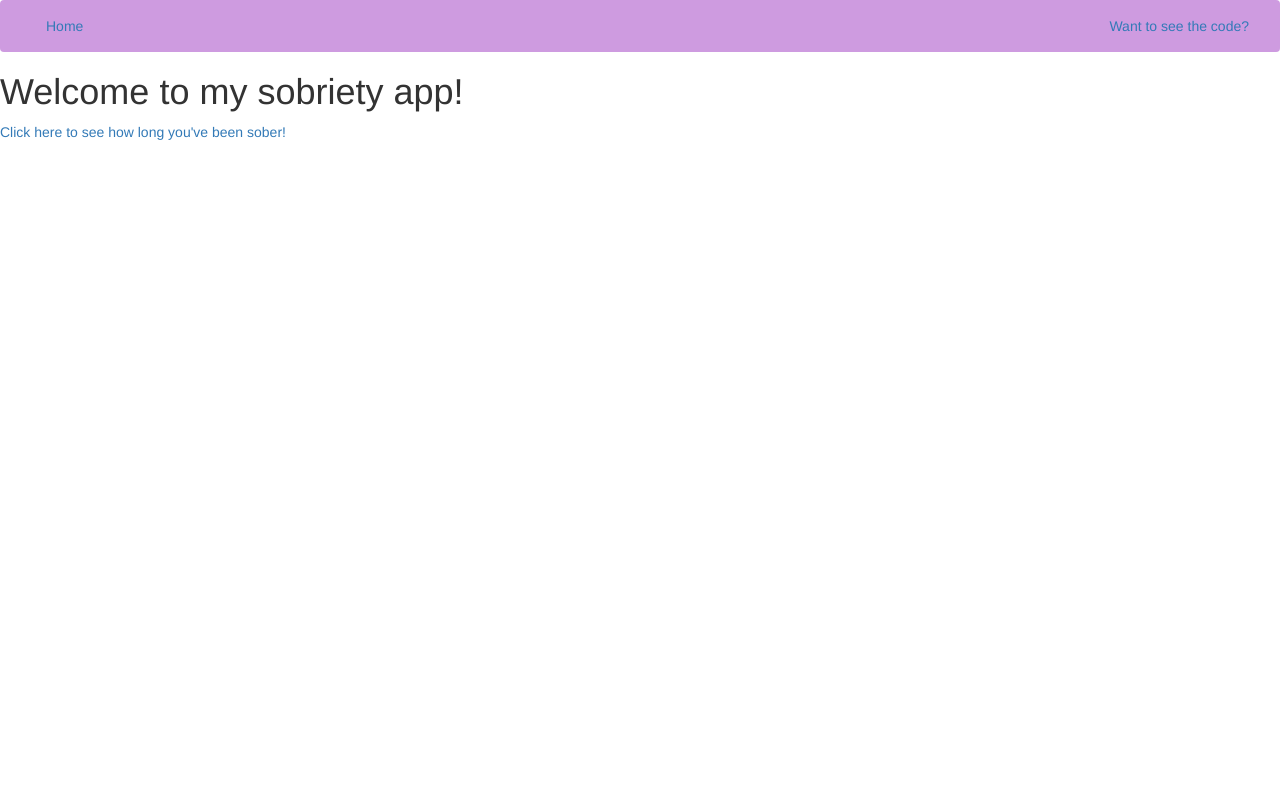
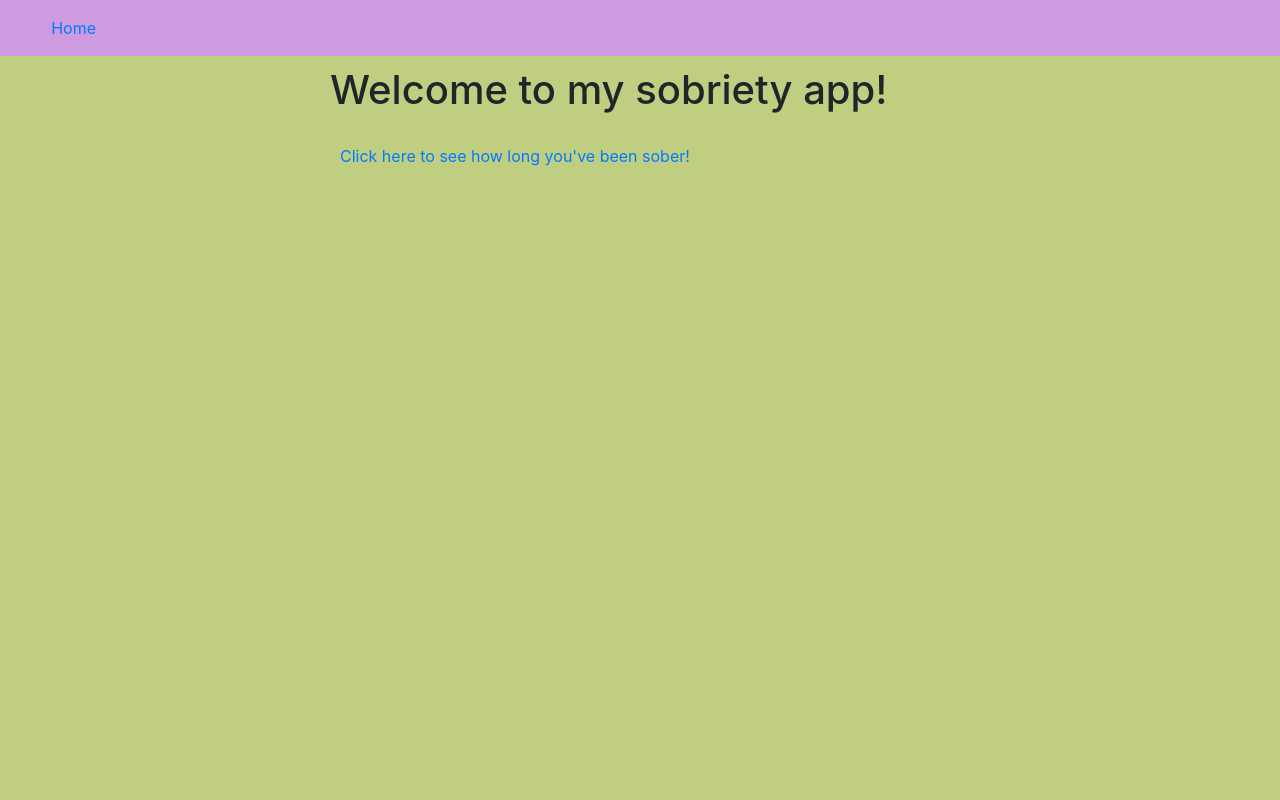
Before and after one commit to ktompky/sober-calculator, a Flask app: page / in a window 1280 px wide. Run offline with Flask 2, Linux system fonts and the light colour scheme; some libraries are stand-ins or nearby versions.

Commit message:
adding css to stylize app

```diff
--- a/app/static/css/main.css
+++ b/app/static/css/main.css
@@ -1,3 +1,28 @@
 body {
-    background-color: honeydew;
+    background-color: rgb(192, 206, 129);
+
 }
+
+
+html body nav.navbar.navbar-light ul {
+    list-style: none;
+}
+
+h1 {
+    margin: auto;
+    width: 50%;
+    padding: 10px;
+  }
+
+a {
+    margin: auto;
+    width: 50%;
+    padding: 20px;
+    display: block;
+}
+form {
+    margin: auto;
+    width: 50%;
+    padding: 20px;
+    display: block;
+}
--- a/app/templates/base.html
+++ b/app/templates/base.html
@@ -6,34 +6,42 @@
 
 
     <meta name="viewport" content="width=device-width, initial-scale=1.0">
-    <link href="http://netdna.bootstrapcdn.com/bootstrap/3.0.0/css/bootstrap.min.css" rel="stylesheet" media="screen">
+    <link rel="stylesheet" href="https://stackpath.bootstrapcdn.com/bootstrap/4.4.1/css/bootstrap.min.css" integrity="sha384-Vkoo8x4CGsO3+Hhxv8T/Q5PaXtkKtu6ug5TOeNV6gBiFeWPGFN9MuhOf23Q9Ifjh" crossorigin="anonymous">
     <style type="text/css"></style>
     <link rel="stylesheet" href="{{ url_for('static', filename='css/main.css') }}">
 
 </head>
 
 <body>
-    <nav class="navbar navbar-light" style="background-color: #ce9be0" role="navigation">
-        <div class="container-fluid">
+    <nav class="navbar navbar-light" style="background-color: #ce9be0">
 
-            <div class="collapse navbar-collapse" id="bs-example-navbar-collapse-1">
-                <ul class="nav navbar-nav">
-                    <li><a href="/sobriety_date">Home</a></li>
 
-                </ul>
+        <ul class="nav">
+            <li class="nav-item">
+              <a class="nav-link active" href="/index">Home</a>
+            </li>
+           <!--- <li class="nav-item">
+              <a class="nav-link" href="#">Link</a>
+            </li>
+            <li class="nav-item">
+              <a class="nav-link" href="#">Link</a>
+            </li>
+            <li class="nav-item">
+              <a class="nav-link disabled" href="#" tabindex="-1" aria-disabled="true">Disabled</a>
+            </li>-->
+          </ul>
 
-                <ul class="nav navbar-nav navbar-right">
-                    <li><a href="https://github.com/ktompky">Want to see the code?</a></li>
 
-                </ul>
-            </div><!-- /.navbar-collapse -->
-        </div><!-- /.container-fluid -->
+
+
+
+
     </nav>
 
     {% block content %}{% endblock %}
     <!-- BOOTSTRAP -->
-    <link href="//maxcdn.bootstrapcdn.com/bootstrap/3.3.1/css/bootstrap.min.css" rel="stylesheet">
-    <script src="//maxcdn.bootstrapcdn.com/bootstrap/3.3.1/js/bootstrap.min.js"> </script>
+    <script src="https://code.jquery.com/jquery-3.4.1.slim.min.js" integrity="sha384-J6qa4849blE2+poT4WnyKhv5vZF5SrPo0iEjwBvKU7imGFAV0wwj1yYfoRSJoZ+n" crossorigin="anonymous"></script>
+    <script src="https://cdn.jsdelivr.net/npm/popper.js@1.16.0/dist/umd/popper.min.js" integrity="sha384-Q6E9RHvbIyZFJoft+2mJbHaEWldlvI9IOYy5n3zV9zzTtmI3UksdQRVvoxMfooAo" crossorigin="anonymous"></script>
+    <script src="https://stackpath.bootstrapcdn.com/bootstrap/4.4.1/js/bootstrap.min.js" integrity="sha384-wfSDF2E50Y2D1uUdj0O3uMBJnjuUD4Ih7YwaYd1iqfktj0Uod8GCExl3Og8ifwB6" crossorigin="anonymous"></script>
 </body>
-
 </html>
--- a/app/templates/index.html
+++ b/app/templates/index.html
@@ -1,6 +1,8 @@
 {% extends "base.html" %}
 
 {% block content %}
+<div class ="sober">
 <h1>Welcome to my sobriety app!</h1>
 <a href="/sobriety_date">Click here to see how long you've been sober!</a>
+</div>
 {% endblock %}
```
